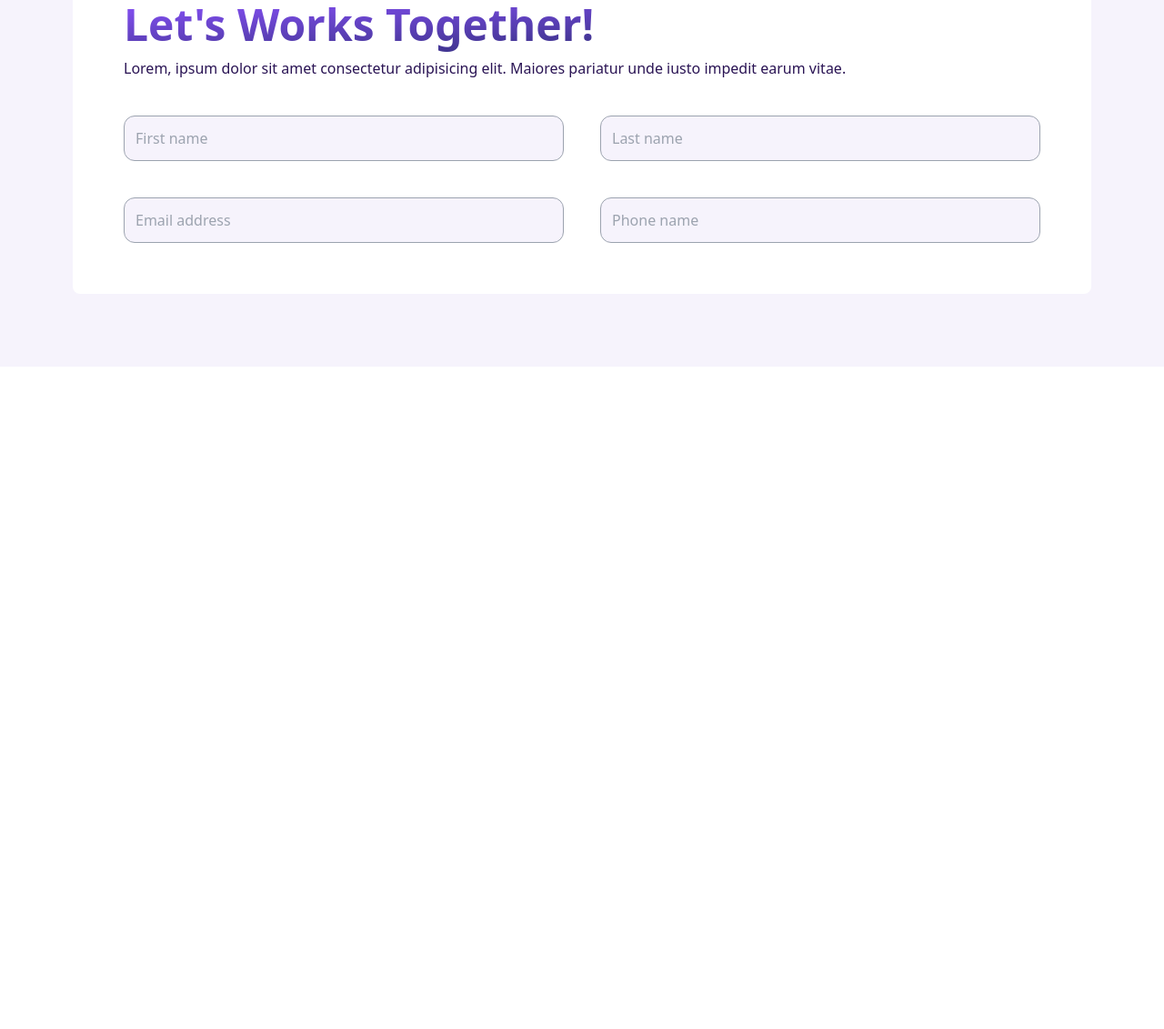
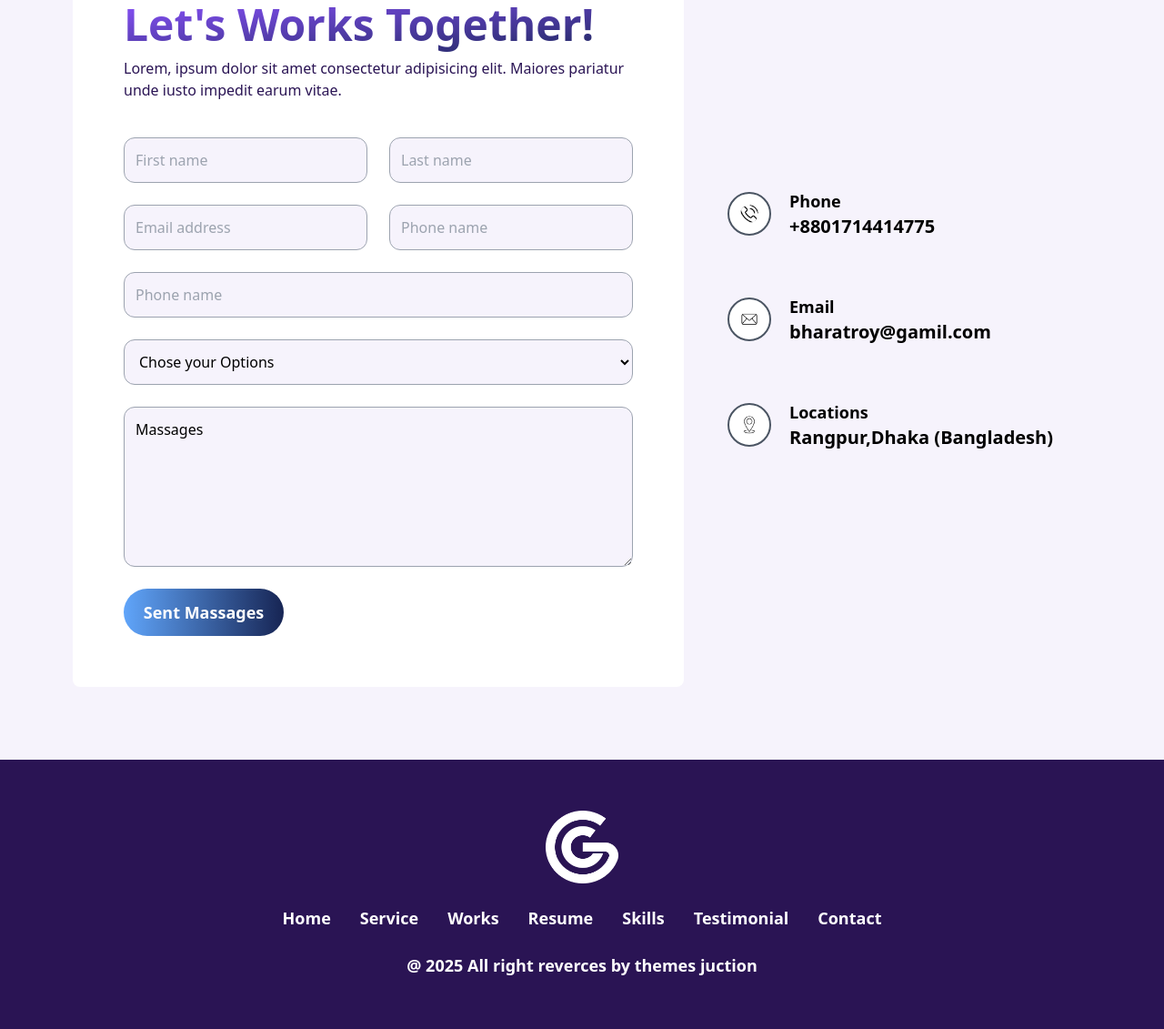
Before and after one commit to bharatroy4D/daisy-responsive-project, a plain HTML site: page index.html in a window 1280 px wide. Shown: the part 4705-5836 px from the top of the page at 91% size. Before the commit the page ends 5108 px from the top, so only its background shows below. Drawn offline with nearby package versions, Linux system fonts and the light colour scheme.

Commit message:
footer section complite

```diff
--- a/index.html
+++ b/index.html
@@ -448,9 +448,9 @@
         <section>
             <div class="bg-[#F6F3FC]">
 
-                <div class="p-20">
+                <div class="p-20 flex items-center gap-12">
                     <!-- first-part -->
-                    <div class="bg-white p-14 rounded-lg">
+                    <div class="bg-white p-14 rounded-lg w-3/5">
                         <div class="pb-10 ">
                             <h1
                                 class="text-5xl font-bold pb-3  text-transparent bg-clip-text bg-gradient-to-tl from-blue-950 to-[#8750F7]">
@@ -458,7 +458,8 @@
                             <p class="tex-lg font-medium text-[#2A1454]  ">Lorem, ipsum dolor sit amet consectetur
                                 adipisicing elit. Maiores pariatur unde iusto impedit earum vitae.</p>
                         </div>
-                        <form class="grid grid-cols-1 md:grid-cols-2 gap-10">
+
+                        <form class="grid grid-cols-1 md:grid-cols-2 gap-6 ">
                             <input type="name" name="" id="" placeholder="First name"
                                 class="p-3 border border-gray-400 rounded-xl bg-[#F6F3FC] text-[#747779]">
 
@@ -470,17 +471,74 @@
 
                             <input type="number" name="" id="" placeholder="Phone name"
                                 class="p-3 border border-gray-400 rounded-xl bg-[#F6F3FC] text-[#747779]">
+
+                            <input type="number" name="" id="" placeholder="Phone name"
+                                class="p-3 md:col-span-2 border border-gray-400 rounded-xl bg-[#F6F3FC] text-[#747779]">
+                            <select name="" id=""
+                                class="p-3 border md:col-span-2 border-gray-400 rounded-xl bg-[#F6F3FC]">
+                                <option value="">Chose your Options</option>
+                                <option value="web">Web development</option>
+                                <option value="ui/ux">Ui/Ux design</option>
+                                <option value="graphis">graphis desing</option>
+                                <option value="content">Content Writing</option>
+                                <option value="digital">Digital marketing</option>
+                            </select>
+                            <textarea name="" id=""
+                                class="w-full h-44 p-3 border md:col-span-2 border-gray-400 rounded-xl bg-[#F6F3FC]">Massages</textarea>
+                            <button
+                                class="text-lg font-bold py-3 text-white rounded-full  w-44 bg-gradient-to-l  from-blue-950 to-blue-400 hover:bg-gradient-to-r  hover:to-blue-950"
+                                to-blue-400>Sent Massages</button>
                         </form>
                     </div>
                     <!-- second-second -->
-                    <div>
-
+                    <div class="flex flex-col gap-5">
+                        <!-- card-1 -->
+                        <div class="flex items-center gap-5 py-5">
+                            <img src="images/icon/phone-call.png" alt=""
+                                class="w-12 bg-white border-2 border-gray-600 p-3 rounded-full">
+                            <div>
+                                <p class="text-lg font-semibold">Phone</p>
+                                <p class="text-xl font-bold">+8801714414775</p>
+                            </div>
+                        </div>
+                        <!-- card-2 -->
+                        <div class="flex items-center gap-5 py-5">
+                            <img src="images/icon/email.png" alt=""
+                                class="w-12 bg-white border-2 border-gray-600 p-3 rounded-full">
+                            <div>
+                                <p class="text-lg font-semibold">Email</p>
+                                <p class="text-xl font-bold">bharatroy@gamil.com</p>
+                            </div>
+                        </div>
+                        <!-- card-3 -->
+                        <div class="flex items-center gap-5 py-5">
+                            <img src="images/icon/location.png" alt=""
+                                class="w-12 bg-white border-2 border-gray-600 p-3 rounded-full">
+                            <div>
+                                <p class="text-lg font-semibold">Locations</p>
+                                <p class="text-xl font-bold">Rangpur,Dhaka (Bangladesh)</p>
+                            </div>
+                        </div>
                     </div>
-                </div>
-
-            </div>
         </section>
     </main>
+    <footer class="min-h-36 bg-[#2A1454]">
+        <div class="flex flex-col gap-6 justify-center items-center py-14">
+            <img src="images/icon/logo-primary.png" alt="" class="w-20">
+             <!-- manus -->
+             <div class="flex gap-8 text-lg text-white font-semibold list-none">
+                <li class="hover:underline"><a href="#landing-page"> Home</a></li>
+                <li class="hover:underline"><a href="#service"> Service</a></li>
+                <li class="hover:underline"><a href="#work"> Works</a></li>
+                <li class="hover:underline"><a href="#education"> Resume</a></li>
+                <li class="hover:underline"><a href="#skills"> Skills</a></li>
+                <li class="hover:underline"><a href=""> Testimonial</a></li>
+                <li class="hover:underline"><a href=""> Contact</a></li>
+            </div>
+            <p class="text-lg text-white font-semibold">@ 2025 All right reverces by themes juction</p>
+
+        </div>
+    </footer>
 
 </body>
 
```
Also changed, not shown: images/icon/email.png (added), images/icon/location.png (added), images/icon/logo-primary.png (added), images/icon/phone-call.png (added).
